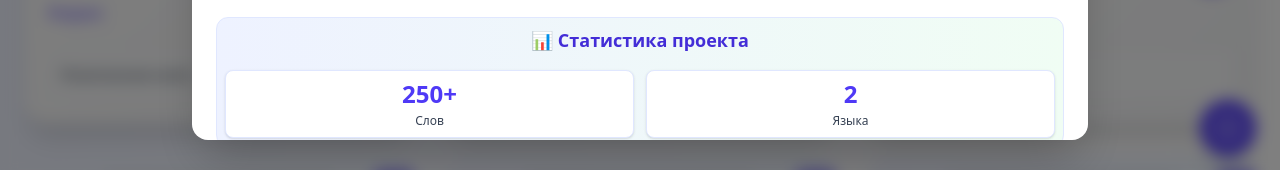
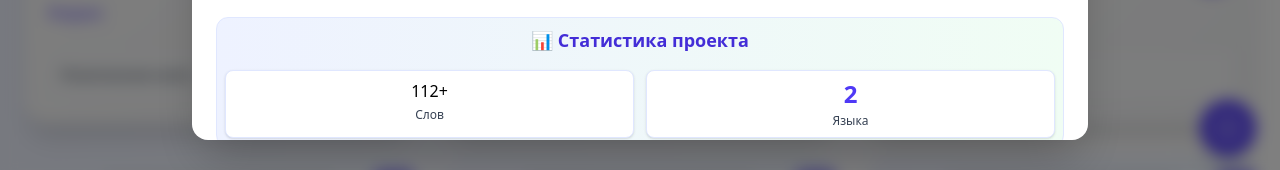
Before and after one commit to Yagafarov/explanatoryapp, a React (Vite) app: page / in a window 1280 px wide. Both pictures are taken after a click on the button 1228 px from the left and 748 px from the top of the page. Shown: the part 620-790 px from the top of the page. Built offline with nearby package versions, Linux system fonts and the light colour scheme.

Commit message:
lug'atlar soni avto qilindi

```diff
--- a/src/App.jsx
+++ b/src/App.jsx
@@ -126,7 +126,7 @@ const App = () => {
                                 <div className="grid grid-cols-2 gap-3 text-center">
                                     {/* Card 1 */}
                                     <div className="bg-white rounded-lg p-2 shadow-sm border border-indigo-100">
-                                        <span className="text-2xl font-bold text-indigo-600 leading-tight">250+</span>
+                                        {dictionary.length.toLocaleString()}+
                                         <p className="text-xs text-gray-700 mt-1">Слов</p>
                                     </div>
 
```
